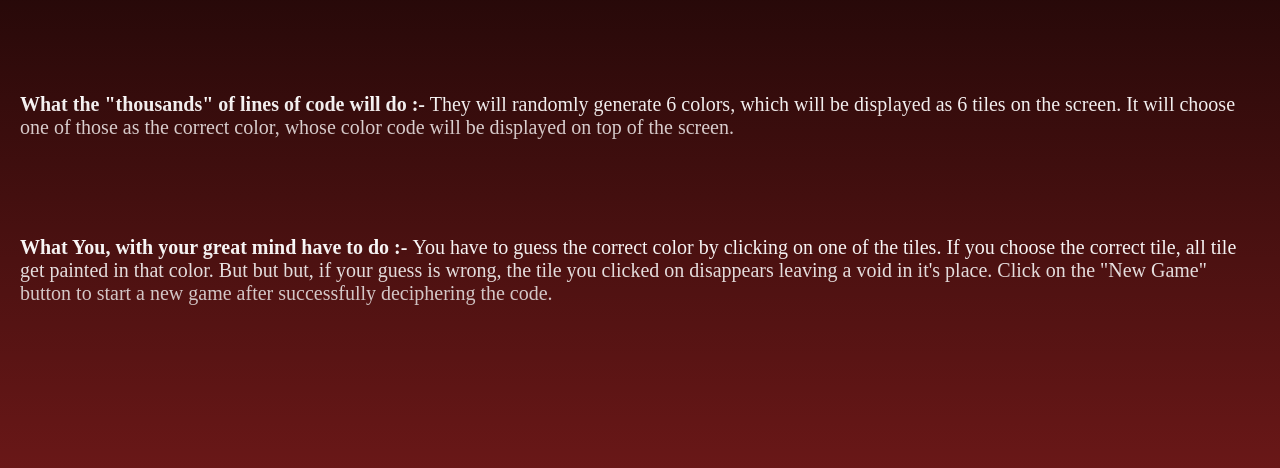
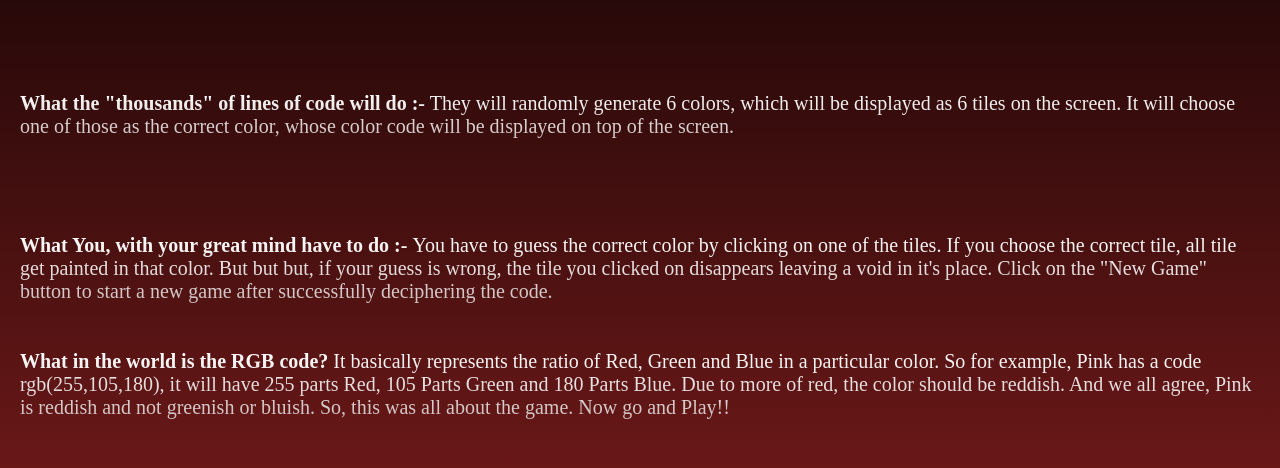
Before and after one commit to alphaaviral/colorGameIns, a plain HTML site: page index.html in a window 1280 px wide. Shown: the part 284-752 px from the top of the page. Drawn offline with Linux system fonts and the light colour scheme.

Commit message:
explained rgb

```diff
--- a/index.css
+++ b/index.css
@@ -70,3 +70,11 @@
     -webkit-text-fill-color: transparent;
     font-size: 20px;
 }
+
+#explained{
+    grid-column: 2 / span 10;
+    background: -webkit-linear-gradient(rgb(255, 255, 255), rgb(204, 189, 189));
+    -webkit-background-clip: text;
+    -webkit-text-fill-color: transparent;
+    font-size: 20px;
+}
--- a/index.html
+++ b/index.html
@@ -14,6 +14,7 @@
             <p id="intro">Heya! Here is how to play the super awesome Color Game.</p>
             <p id="compu"><b>What the "thousands" of lines of code will do :-</b> They will randomly generate 6 colors, which will be displayed as 6 tiles on the screen. It will choose one of those as the correct color, whose color code will be displayed on top of the screen.</p>
             <p id="you"><b>What You, with your great mind have to do :- </b>You have to guess the correct color by clicking on one of the tiles. If you choose the correct tile, all tile get painted in that color. But but but, if your guess is wrong, the tile you clicked on disappears leaving a void in it's place. Click on the "New Game" button to start a new game after successfully deciphering the code.</p>
+            <p id="explained"><b>What in the world is the RGB code?</b> It basically represents the ratio of Red, Green and Blue in a particular color. So for example, Pink has a code rgb(255,105,180), it will have 255 parts Red, 105 Parts Green and 180 Parts Blue. Due to more of red, the color should be reddish. And we all agree, Pink is reddish and not greenish or bluish. So, this was all about the game. Now go and Play!!</p>
         </div>
     </body>
 </html>
```
